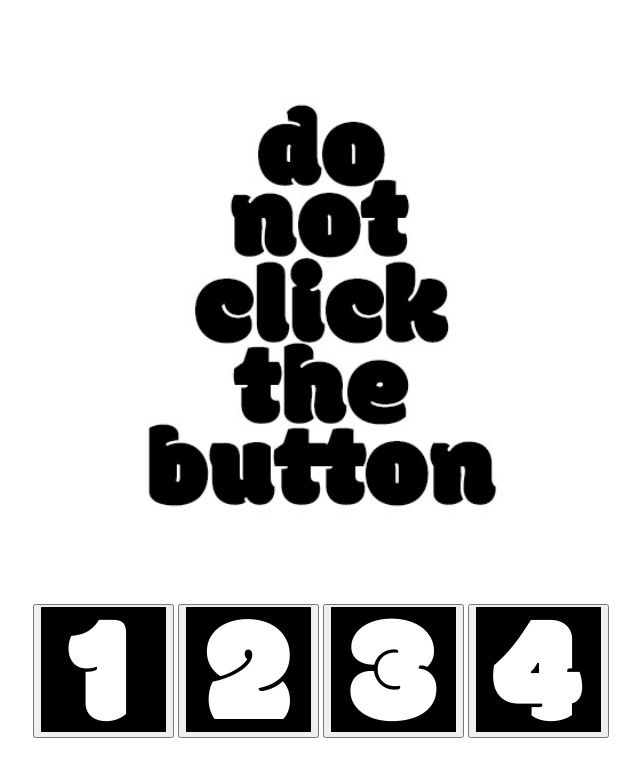
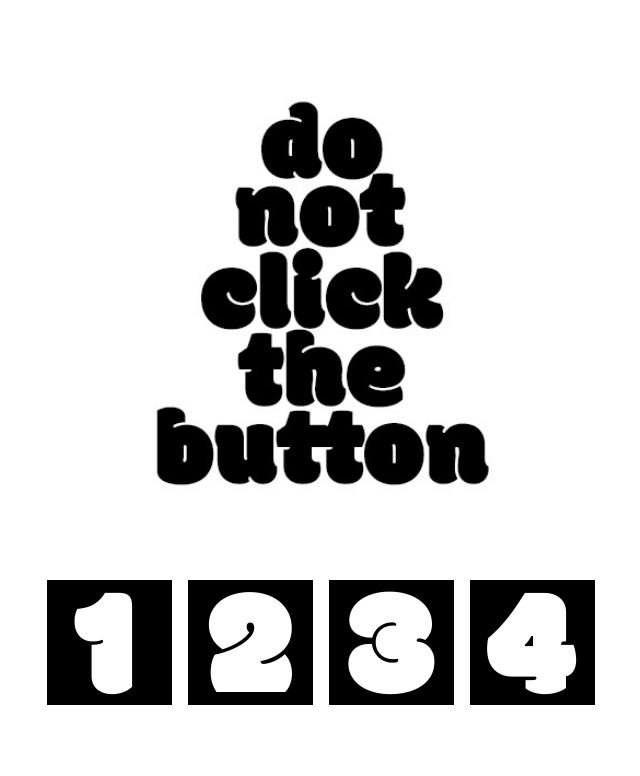
Before and after one commit to wyatt-3/ACMdes-CP1-FA23, a plain HTML site: page week3hw/index.html in a window 1280 px wide. Shown: the whole page, without its empty margins (319-959 px from the left). Drawn offline with Linux system fonts and the light colour scheme.

Commit message:
updated button css

```diff
--- a/week3hw/index.html
+++ b/week3hw/index.html
@@ -3,7 +3,7 @@
 <head>
     <meta charset="UTF-8">
     <meta name="viewport" content="width=device-width, initial-scale=1.0">
-    <title>Document</title>
+    <title>DON'T CLICK</title>
     <link href="style.css" rel="stylesheet">
 
 </head>
@@ -12,10 +12,10 @@
 
         <img id="specialimage" src="hero.jpg" >
         <br/>
-        <button onclick="changeImage('kek.gif')"><img type="button=" src="b1.jpg" id="b1"></button>
-        <button onclick="changeImage('goodfellas.gif')"><img type="button=" src="b2.jpg" id="b2"></button>
-        <button onclick="changeImage('nyancat.gif')"><img type="button=" src="b3.jpg" id="b3"></button>
-        <button onclick="changeImage('ye.gif')"><img type="button=" src="b4.jpg" id="b4"></button>
+        <button onclick="changeImage('kek.gif')" class="bt1"><img type="button=" src="b1.jpg" id="b1"></button>
+        <button onclick="changeImage('goodfellas.gif')" class="bt2"><img type="button=" src="b2.jpg" id="b2"></button>
+        <button onclick="changeImage('nyancat.gif')" class="bt3"><img type="button=" src="b3.jpg" id="b3"></button>
+        <button onclick="changeImage('ye.gif')" class="bt4"><img type="button=" src="b4.jpg" id="b4"></button>
     </main>
 
 <!-- Scripts -->
--- a/week3hw/style.css
+++ b/week3hw/style.css
@@ -1,11 +1,15 @@
 @media (min-width: 500px){
+    .bt1, .bt2, .bt3, .bt4 {
+        border: none;
+        background: none;
+    }
     img {
         width: 82px;
         margin-left: auto;
         margin-right: auto;
     }
     #specialimage{
-        width:400px;
+        width:375px;
     }
     main, header{
         text-align: center;
@@ -14,13 +18,18 @@
 }
 
 @media (min-width: 800px){
+    .bt1, .bt2, .bt3, .bt4 {
+        border: none;
+        background: none;
+    }
+
     img {
         width: 125px;
         margin-left: auto;
         margin-right: auto;
     }
     #specialimage{
-        width:572px;
+        width:547px;
     }
     main, header{
         text-align: center;
```
